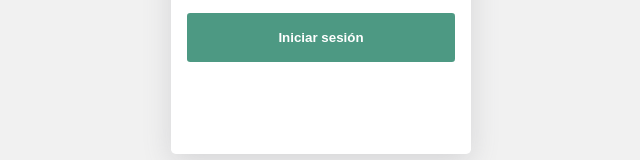
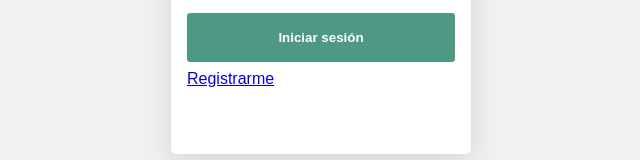
Before and after one commit to Jorgemacias-12/devocamp-intern-test, a Next.js app: page /login in a window 1280 px wide. Shown: the part 486-646 px from the top of the page, without its empty margins (319-959 px from the left). Built offline with nearby package versions, Linux system fonts and the light colour scheme.

Commit message:
Add: register link

```diff
--- a/src/pages/login.tsx
+++ b/src/pages/login.tsx
@@ -8,6 +8,10 @@ import Image from 'next/image'
 const login = () => {
 
   const handleSubmit = () => {
+
+  }
+
+  const handleRegister = () => {
 
   }
 
@@ -52,7 +56,13 @@ const login = () => {
             Iniciar sesión
           </button>
         </section>
+
+        <section>
+          <Link className={styles.formLink} href="/register">Registrarme</Link>
+        </section>
+
       </form>
+
     </section>
   );
 }
```
